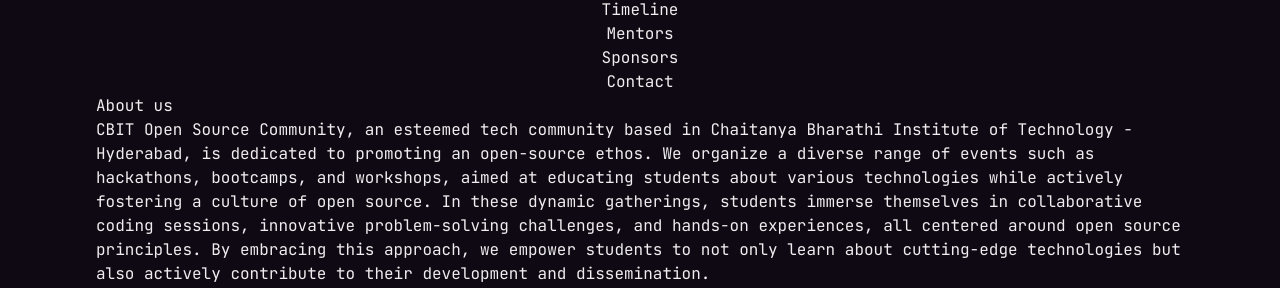
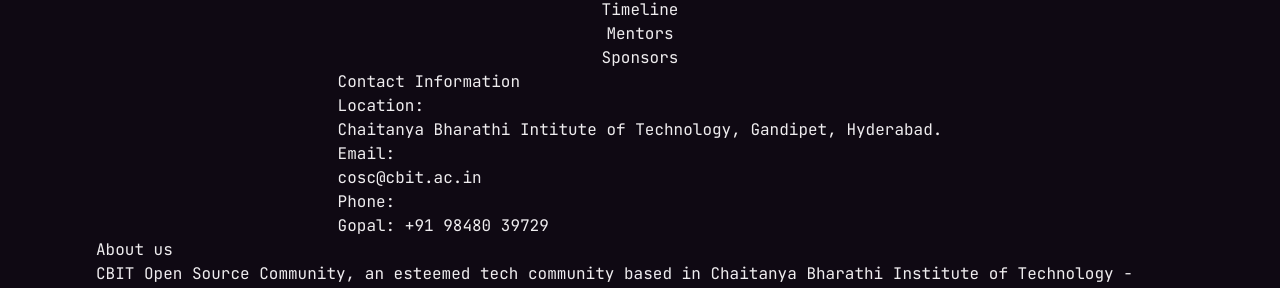
Before and after one commit to pupperemeritus/hacktoberfest-2023, a Next.js app: page / in a window 1280 px wide. Shown: the part 443-731 px from the top of the page. Built offline with nearby package versions, Linux system fonts and the light colour scheme.

Commit message:
Updated Contacts

```diff
--- a/components/Contact.jsx
+++ b/components/Contact.jsx
@@ -1,7 +1,27 @@
 import React from "react";
 
 const Contact = () => {
-  return <div>Contact</div>;
+  const location = 'Chaitanya Bharathi Intitute of Technology, Gandipet, Hyderabad.';
+  const email = 'cosc@cbit.ac.in';
+  const phone = 'Gopal: +91 98480 39729';
+
+  return (
+    <div>
+      <h2>Contact Information</h2>
+      <div>
+        <h3>Location:</h3>
+        <p>{location}</p>
+      </div>
+      <div>
+        <h3>Email:</h3>
+        <p>{email}</p>
+      </div>
+      <div>
+        <h3>Phone:</h3>
+        <p>{phone}</p>
+      </div>
+    </div>
+  );
 };
 
 export default Contact;
```
